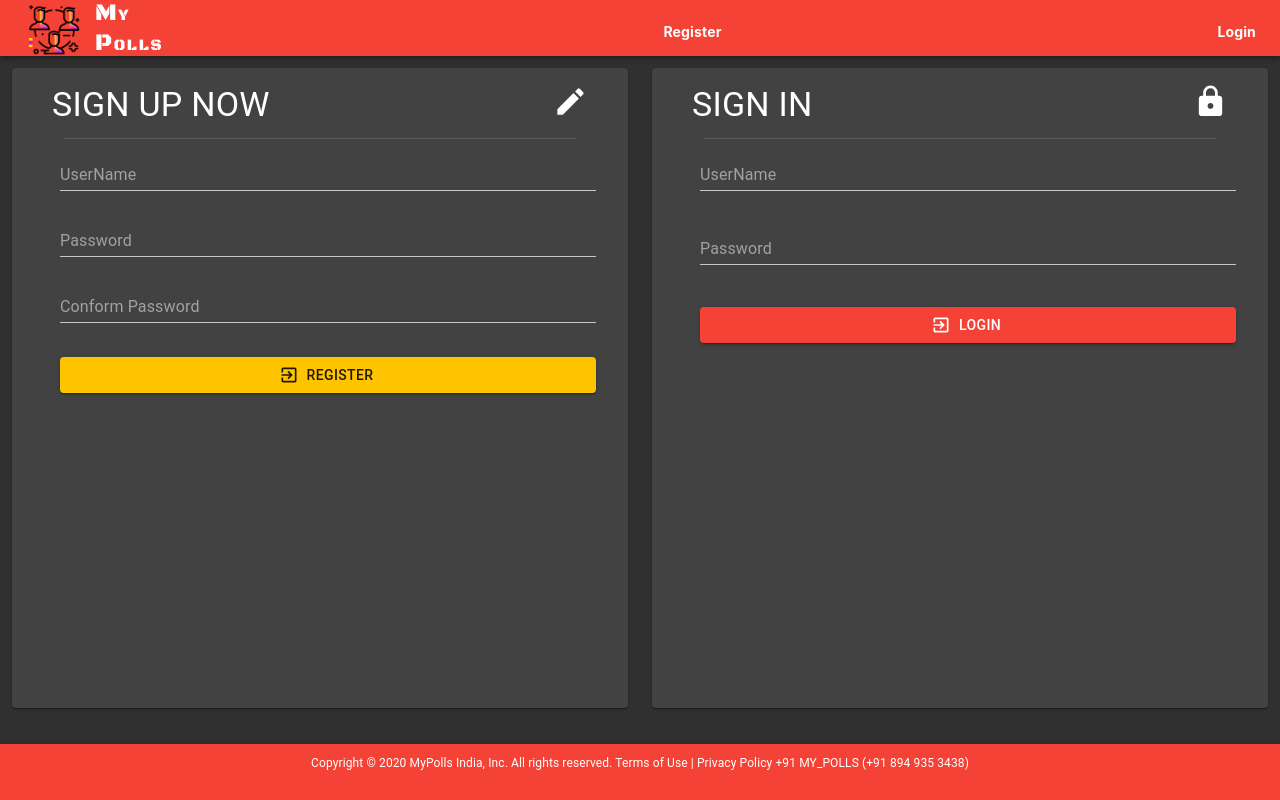
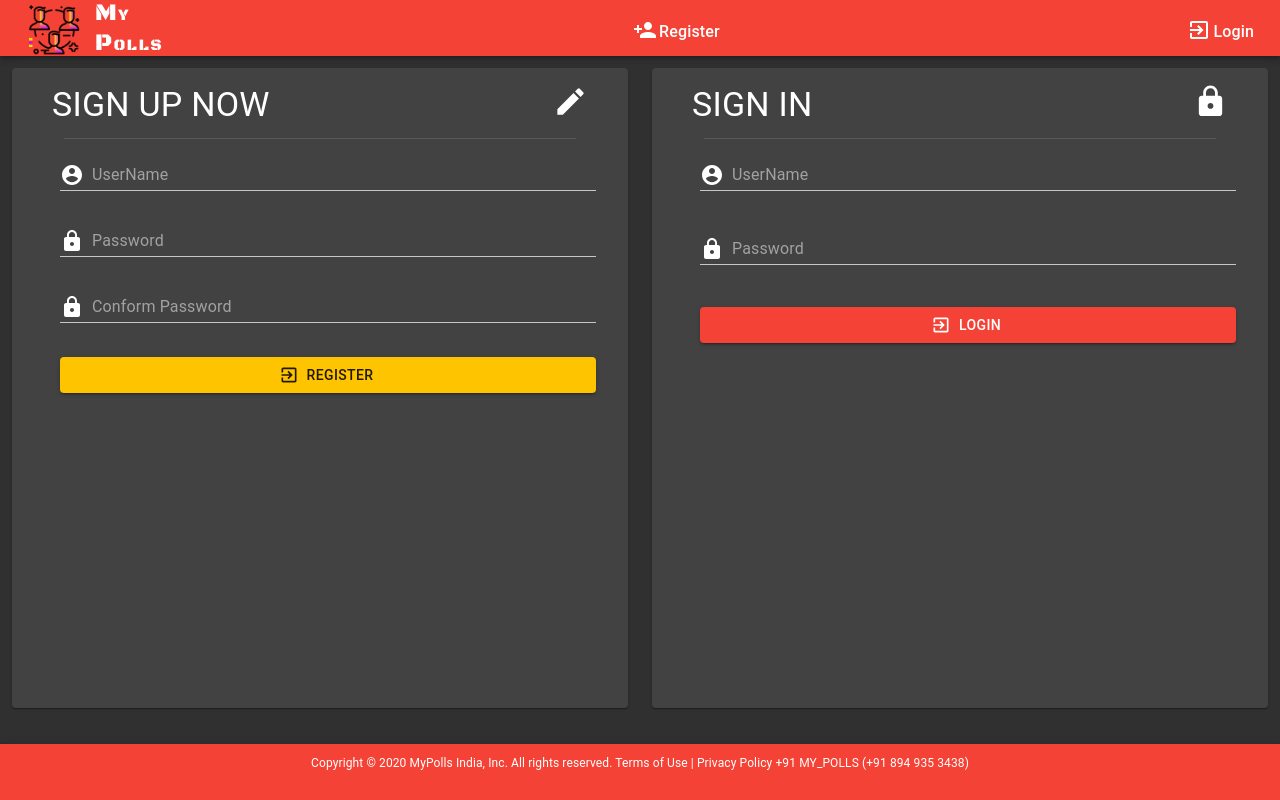
Before and after one commit to PawanGulati/MyPoll, a React (Create React App) app in the folder client/: page /auth in a window 1280 px wide. Built offline with nearby package versions, Linux system fonts and the light colour scheme.

Commit message:
Icons fixing

```diff
--- a/client/src/Pages/CreatePollPage/CreatePollPage.jsx
+++ b/client/src/Pages/CreatePollPage/CreatePollPage.jsx
@@ -128,13 +128,13 @@ export default connect(mapStateToProps,mapDispatchToProps)(withStyles(styles)(cl
                         </form>
                     </DialogContent>
                     <DialogActions>
-                        <Button onClick={this.handelAddOption} color="primary" style={{flex:1,justifyContent:'start'}}>
+                        <Button onClick={this.handelAddOption} color="secondary" style={{flex:1,justifyContent:'start',fontWeight:500}}>
                             Add Option
                         </Button>
-                        <Button onClick={this.handelToggle} color="primary">
+                        <Button onClick={this.handelToggle} color="primary" style={{fontWeight:500}}>
                             Close
                         </Button>
-                        <Button onClick={this.handleCreatePoll} color="primary">
+                        <Button onClick={this.handleCreatePoll} color="secondary" style={{fontWeight:500}}>
                             Create
                         </Button>
                     </DialogActions>
--- a/client/src/components/Auth/Login.jsx
+++ b/client/src/components/Auth/Login.jsx
@@ -2,11 +2,12 @@ import React from 'react';
 
 import { makeStyles } from '@material-ui/core/styles';
 import Input from '@material-ui/core/Input';
-import { Container, Button, Typography, Divider } from '@material-ui/core';
+import { Container, Button, Typography, Divider, InputAdornment } from '@material-ui/core';
 import ExitToAppIcon from '@material-ui/icons/ExitToApp';
 import LockIcon from '@material-ui/icons/Lock';
 import Snackbar from '@material-ui/core/Snackbar';
 import MuiAlert from '@material-ui/lab/Alert';
+import AccountCircleIcon from '@material-ui/icons/AccountCircle';
 
 function Alert(props) {
   return <MuiAlert elevation={6} variant="filled" {...props} />;
@@ -43,8 +44,33 @@ export default props => {
         </header>
         <Divider style={{margin:"12px"}} />
         <form className={classes.root} noValidate autoComplete="off">
-            <Input name="userName" onChange={props.inputChangeHandler} placeholder="UserName" fullWidth inputProps={{ 'aria-label': 'description' }} style={{marginBottom:'26px'}}/>
-            <Input name="password" type='password' onChange={props.inputChangeHandler} placeholder="Password" fullWidth inputProps={{ 'aria-label': 'description' }} style={{marginBottom:'26px'}}/>
+            <Input
+              name="userName"
+              onChange={props.inputChangeHandler}
+              placeholder="UserName"
+              fullWidth
+              inputProps={{ 'aria-label': 'description' }}
+              style={{marginBottom:'26px'}}
+              startAdornment={
+                <InputAdornment position="start">
+                  <AccountCircleIcon />
+                </InputAdornment>
+              }
+            />
+            <Input
+              name="password"
+              type='password'
+              onChange={props.inputChangeHandler}
+              placeholder="Password"
+              fullWidth
+              inputProps={{ 'aria-label': 'description' }}
+              style={{marginBottom:'26px'}}
+              startAdornment={
+                <InputAdornment position="start">
+                  <LockIcon />
+                </InputAdornment>
+              }
+            />
             <Button onClick={(e)=>props.submitHandler(e)} fullWidth variant="contained" color="primary" className={classes.button} startIcon={<ExitToAppIcon/>}>
                 Login
             </Button>
--- a/client/src/components/Auth/Register.jsx
+++ b/client/src/components/Auth/Register.jsx
@@ -3,10 +3,13 @@ import React from 'react';
 import { makeStyles } from '@material-ui/core/styles';
 import Input from '@material-ui/core/Input';
 import { Container, Button, Typography, Divider } from '@material-ui/core';
+import InputAdornment from '@material-ui/core/InputAdornment';
 import ExitToAppIcon from '@material-ui/icons/ExitToApp';
 import CreateIcon from '@material-ui/icons/Create';
 import Snackbar from '@material-ui/core/Snackbar';
 import MuiAlert from '@material-ui/lab/Alert';
+import AccountCircleIcon from '@material-ui/icons/AccountCircle';
+import LockIcon from '@material-ui/icons/Lock';
 
 function Alert(props) {
   return <MuiAlert elevation={6} variant="filled" {...props} />;
@@ -40,9 +43,47 @@ export default function Register(props) {
         </header>
         <Divider style={{margin:"12px"}} />
         <form className={classes.root} noValidate autoComplete="off">
-            <Input name="userName" onChange={props.inputChangeHandler} placeholder="UserName" fullWidth inputProps={{ 'aria-label': 'description' }} style={{marginBottom:'26px'}}/>
-            <Input name="password" type='password' onChange={props.inputChangeHandler} placeholder="Password" fullWidth inputProps={{ 'aria-label': 'description' }} style={{marginBottom:'26px'}}/>
-            <Input name="cnfrmPassword" type='password' onChange={props.inputChangeHandler} placeholder="Conform Password" fullWidth inputProps={{ 'aria-label': 'description'}} style={{marginBottom:'26px'}} />
+            <Input
+              name="userName"
+              onChange={props.inputChangeHandler}
+              placeholder="UserName"
+              fullWidth
+              inputProps={{ 'aria-label': 'description' }}
+              style={{marginBottom:'26px'}}
+              startAdornment={
+                <InputAdornment position="start">
+                  <AccountCircleIcon />
+                </InputAdornment>
+              }
+            />
+            <Input
+              name="password"
+              type='password'
+              onChange={props.inputChangeHandler}
+              placeholder="Password"
+              fullWidth
+              inputProps={{ 'aria-label': 'description' }}
+              style={{marginBottom:'26px'}}
+              startAdornment={
+                <InputAdornment position="start">
+                  <LockIcon />
+                </InputAdornment>
+              }
+            />
+            <Input
+              name="cnfrmPassword"
+              type='password'
+              onChange={props.inputChangeHandler}
+              placeholder="Conform Password"
+              fullWidth
+              inputProps={{ 'aria-label': 'description'}}
+              style={{marginBottom:'26px'}}
+              startAdornment={
+                <InputAdornment position="start">
+                  <LockIcon />
+                </InputAdornment>
+              }
+            />
             <Button onClick={(e)=>props.submitHandler(e)} fullWidth variant="contained" color="secondary" className={classes.button} startIcon={<ExitToAppIcon/>}>
                 Register
             </Button>
--- a/client/src/components/ToolBar/Toolbar.jsx
+++ b/client/src/components/ToolBar/Toolbar.jsx
@@ -2,10 +2,12 @@ import React, { Fragment } from 'react';
 import { makeStyles } from '@material-ui/core/styles';
 import AppBar from '@material-ui/core/AppBar';
 import Toolbar from '@material-ui/core/Toolbar';
+import PersonAddIcon from '@material-ui/icons/PersonAdd';
+import ExitToAppIcon from '@material-ui/icons/ExitToApp';
 // import MenuIcon from '@material-ui/icons/Menu';
 
 import Logo from '../../components/Logo/Logo'
-import { Link } from '@material-ui/core';
+import { Link, Typography } from '@material-ui/core';
 import CreatePollPage from '../../Pages/CreatePollPage/CreatePollPage';
 
 const useStyles = makeStyles(theme => ({
@@ -29,6 +31,11 @@ const useStyles = makeStyles(theme => ({
     height:'100%',
     flex:1,
     justifyContent:'space-between',
+  },
+  link:{
+    cursor:'pointer',
+    fontWeight:'bold',
+    display:'flex'
   }
 }));
 
@@ -37,13 +44,22 @@ export default function ToolBar(props) {
 
   const links = props.isAuth ? (
       <Fragment>
-        <Link to='/' underline="none" style={{cursor:'pointer',fontWeight:'bold'}} color="inherit" onClick={props.logout}>LogOut</Link>
+        <Link to='/' underline="none" className={classes.link} color="inherit" onClick={props.logout}>
+          <ExitToAppIcon/>
+          <Typography variant='body1' style={{margin:'2px',fontWeight:500}}>LogOut</Typography>
+        </Link>
         <CreatePollPage/>
       </Fragment>
     ):(
       <Fragment>
-        <Link href='/auth' underline="none" style={{cursor:'pointer',fontWeight:'bold'}} color="inherit">Register</Link>
-        <Link href='/auth' underline="none" style={{cursor:'pointer',fontWeight:'bold'}} color="inherit">Login</Link>
+        <Link href='/auth' underline="none" className={classes.link} color="inherit">
+          <PersonAddIcon/>
+          <Typography variant='body1' style={{margin:'2px',fontWeight:500}}>Register</Typography>
+        </Link>
+        <Link href='/auth' underline="none" className={classes.link} color="inherit">
+          <ExitToAppIcon/>
+          <Typography variant='body1' style={{margin:'2px',fontWeight:500}}>Login</Typography>
+        </Link>
       </Fragment>
     )
 
```
